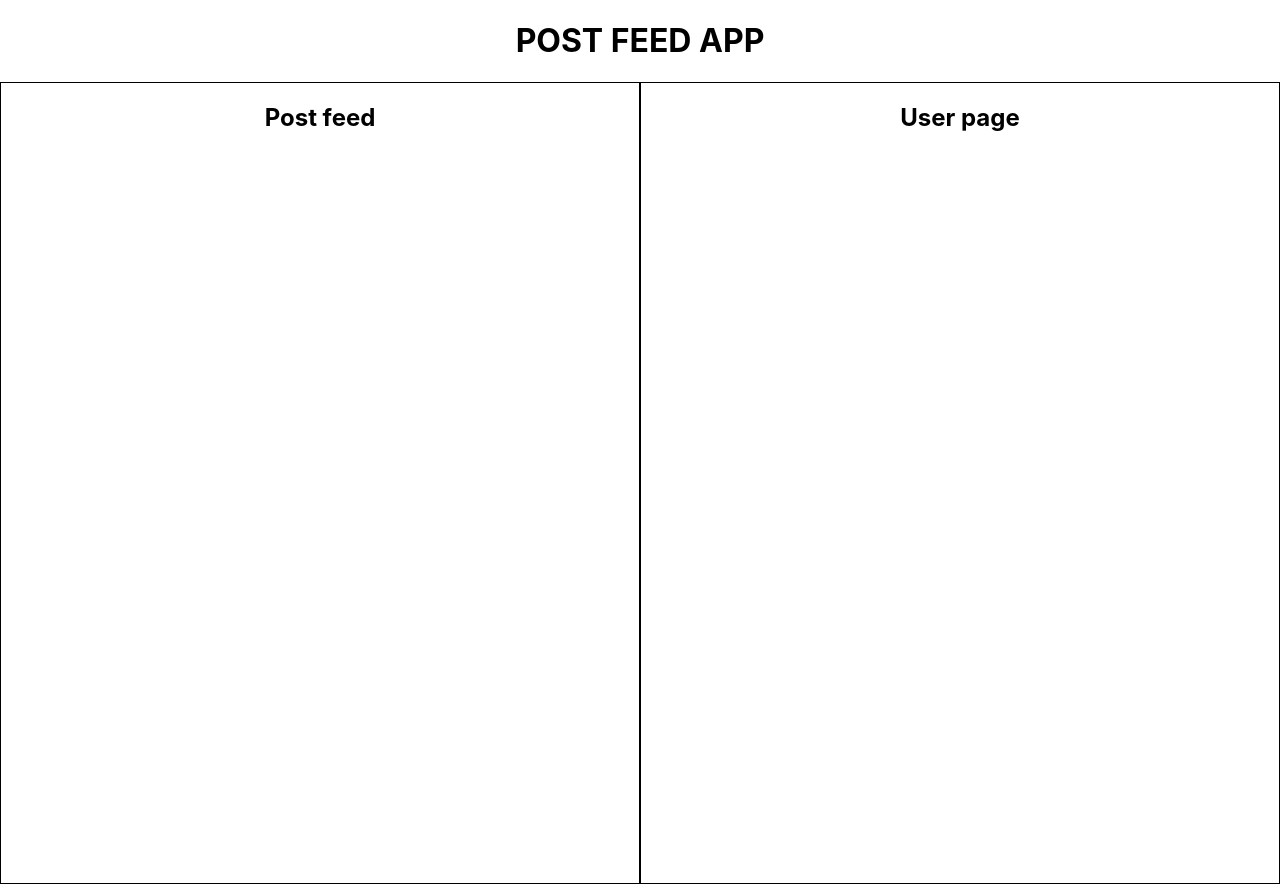
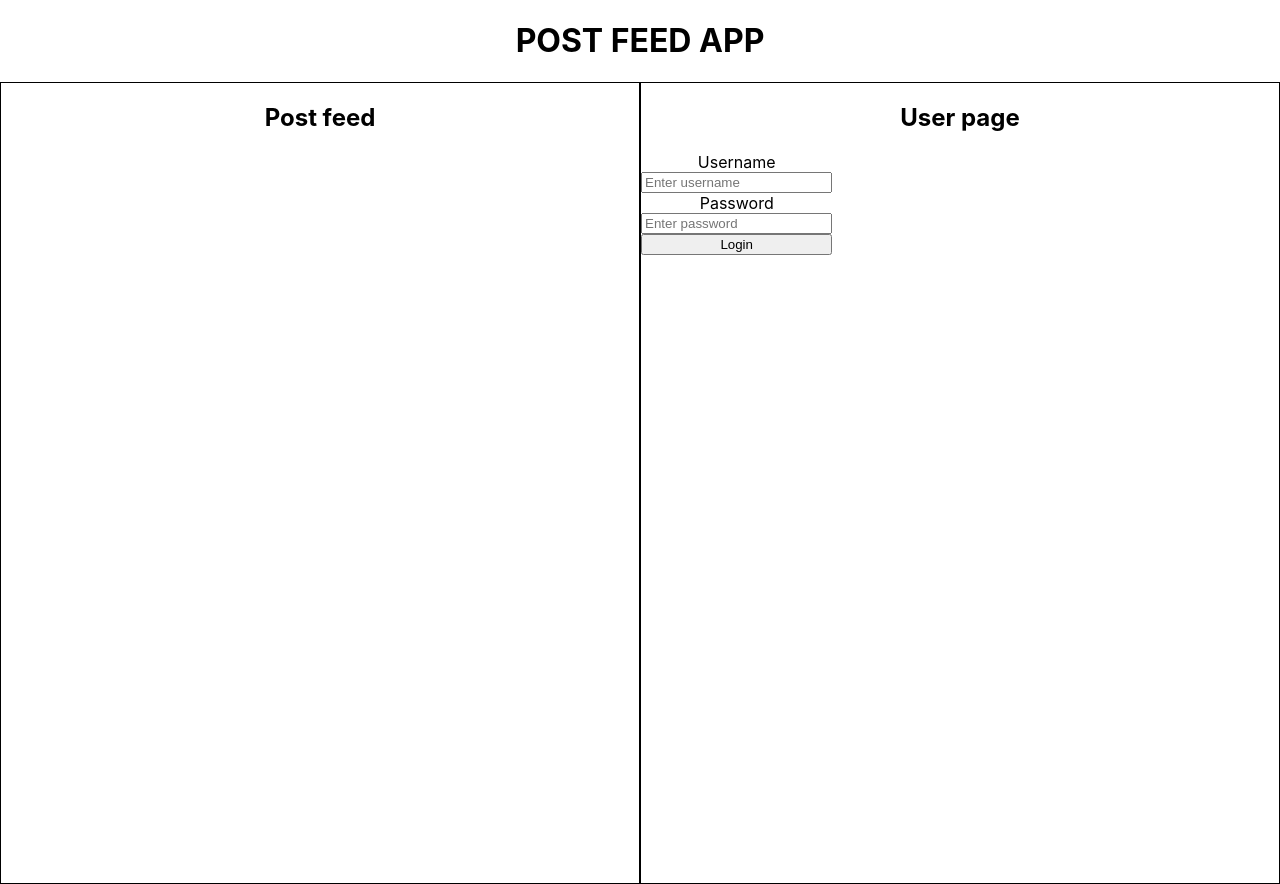
Before and after one commit to markusakarlsson/UserBasedFeed-MongoDB, a React (Create React App) app in the folder client/: page / in a window 1280 px wide. Built offline with nearby package versions, Linux system fonts and the light colour scheme.

Commit message:
in progress

```diff
--- /dev/null
+++ b/client/src/components/LogIn.jsx
@@ -0,0 +1,15 @@
+import React from "react";
+
+function LogIn() {
+    return (
+        <div className="logInContainer" style={{ display: "flex", flexDirection: "column", width: "30%" }}>
+            <label>Username</label>
+            <input type="text" placeholder="Enter username" required />
+            <label>Password</label>
+            <input type="password" placeholder="Enter password" required/>
+            <button type="submit">Login</button>
+        </div>
+    );
+};
+
+export default LogIn;
--- a/client/src/components/UserPage.jsx
+++ b/client/src/components/UserPage.jsx
@@ -1,10 +1,12 @@
 import React from "react";
+import LogIn from "./LogIn";
 
 
 function UserPage() {
     return(
         <div style={{ border: "1px solid black", height: "100vh", width: "50vw"}}>
             <h2>User page</h2>
+            <LogIn />
         </div>
     );
 };
```
